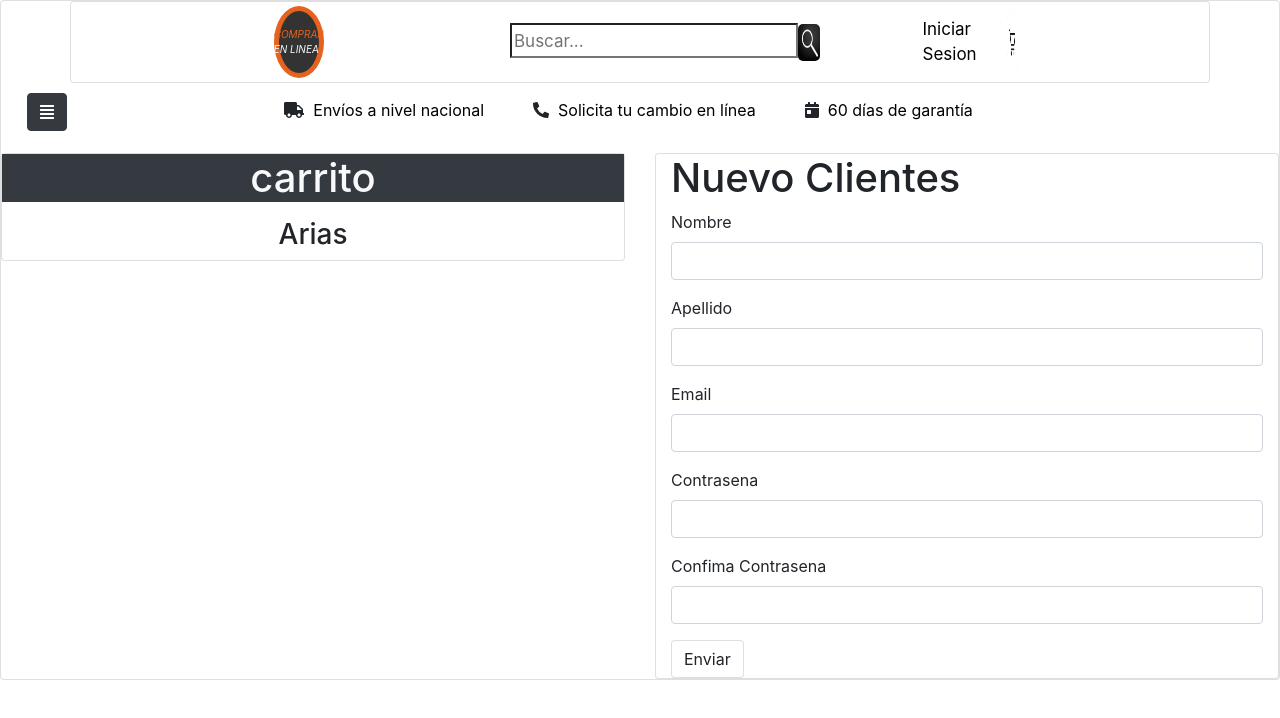
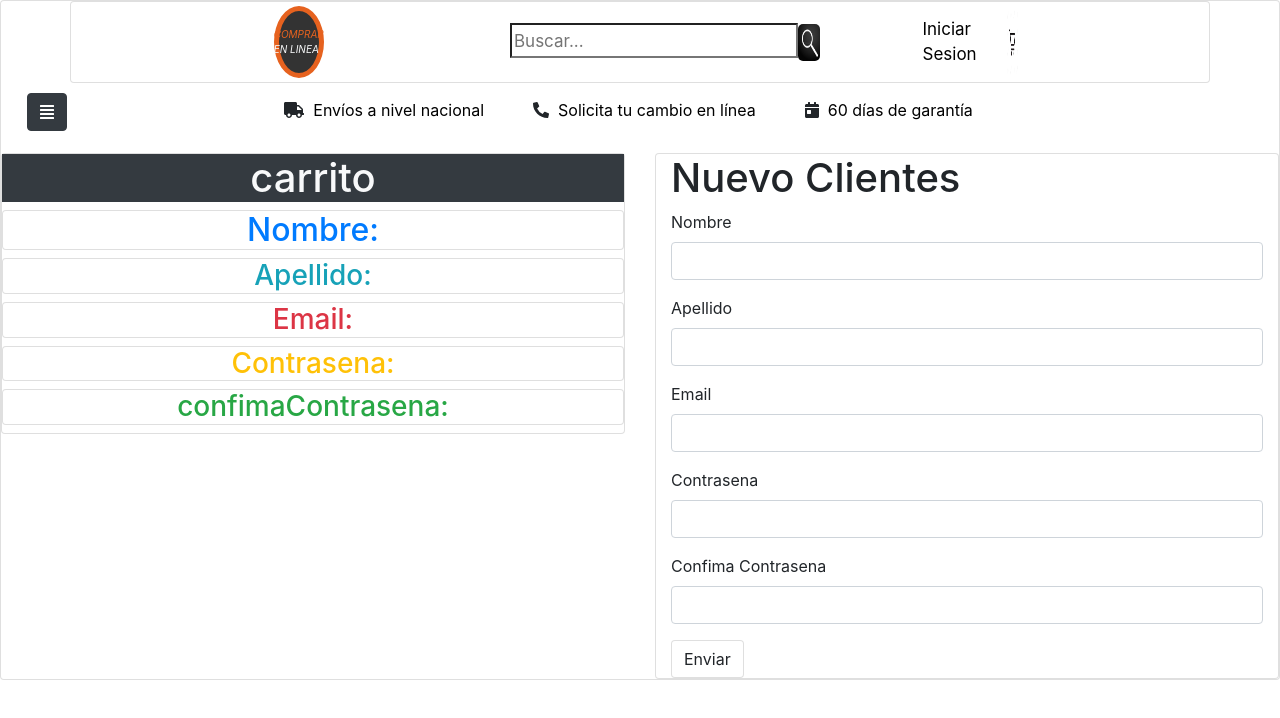
Before and after one commit to torco34/paginalinea, a React (Create React App) app: page /bages in a window 1280 px wide. Shown: the top 718 px of the page. Built offline with nearby package versions, Linux system fonts and the light colour scheme; a web font is replaced by a local one.

Commit message:
Terminado levantamiento de estado

```diff
--- a/src/bages/BadgesForm.js
+++ b/src/bages/BadgesForm.js
@@ -29,8 +29,13 @@ class BadgesForm extends React.Component {
 				<div className="row">
 					<div className="col-6">
 						<Carrito
-							firstName={this.state.form.nombre}
-							FirstSurname={this.state.form.FirstSurname}
+							firstName={this.state.form.firstName}
+							firstSurname={this.state.form.firstSurname}
+							email={this.state.form.email}
+							contrasena={this.state.form.contrasena}
+							confimaContrasena={
+								this.state.form.confimaContrasena
+							}
 						/>
 					</div>
 					<div className="col-6">
--- a/src/components/Carrito.jsx
+++ b/src/components/Carrito.jsx
@@ -5,8 +5,19 @@ class Carrito extends React.Component {
 		return (
 			<div className="text-center card">
 				<h1 className="bg-dark text-light">carrito</h1>
-				<h2>{this.props.nombre}</h2>
-				<h3>Arias</h3>
+				<h2 className="text-primary card">
+					Nombre: {this.props.firstName}
+				</h2>
+				<h3 className="text-info card">
+					Apellido: {this.props.firstSurname}
+				</h3>
+				<h3 className="text-danger card">Email: {this.props.email}</h3>
+				<h3 className="text-warning card">
+					Contrasena: {this.props.contrasena}
+				</h3>
+				<h3 className="text-success card">
+					confimaContrasena: {this.props.confimaContrasena}
+				</h3>
 			</div>
 		);
 	}
--- a/src/components/Formulario.jsx
+++ b/src/components/Formulario.jsx
@@ -42,7 +42,7 @@ class Formulario extends React.Component {
 									onChange={this.props.onChange}
 									className="form-control"
 									type="text"
-									name="FirstSurname"
+									name="firstSurname"
 									value={this.props.formValues.FirstSurname}
 								/>
 							</div>
@@ -52,8 +52,8 @@ class Formulario extends React.Component {
 									onChange={this.props.onChange}
 									className="form-control"
 									type="text"
-									name="Email"
-									value={this.props.formValues.Email}
+									name="email"
+									value={this.props.formValues.email}
 								/>
 							</div>
 							<div className="form-group">
@@ -62,8 +62,8 @@ class Formulario extends React.Component {
 									onChange={this.props.onChange}
 									className="form-control"
 									type="text"
-									name="Contrasena"
-									value={this.props.formValues.Contrasena}
+									name="contrasena"
+									value={this.props.formValues.contrasena}
 								/>
 							</div>
 							<div className="form-group">
@@ -72,9 +72,9 @@ class Formulario extends React.Component {
 									onChange={this.props.onChange}
 									className="form-control"
 									type="text"
-									name="ConfimaContrasena"
+									name="confimaContrasena"
 									value={
-										this.props.formValues.ConfimaContrasena
+										this.props.formValues.confimaContrasena
 									}
 								/>
 							</div>
```
